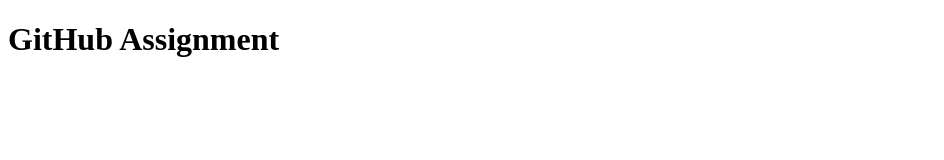
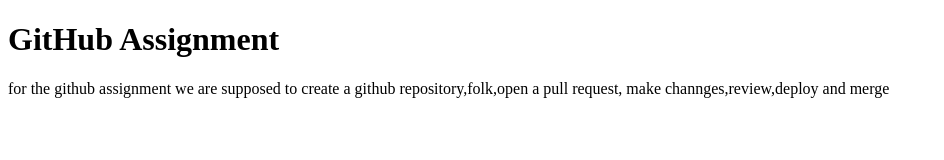
Before and after one commit to leer0ymax/Learning_GITHUB, a plain HTML site: page index.html in a window 1280 px wide. Shown: the whole page, without its empty margins (0-944 px from the left). Drawn offline with Linux system fonts and the light colour scheme.

Commit message:
made changes

```diff
--- a/index.html
+++ b/index.html
@@ -7,5 +7,6 @@
 </head>
 <body>
     <h1>GitHub Assignment</h1>
+    <p1> for the github assignment we are supposed to create a github repository,folk,open a pull request, make channges,review,deploy and merge</p1>
 </body>
 </html>
```
